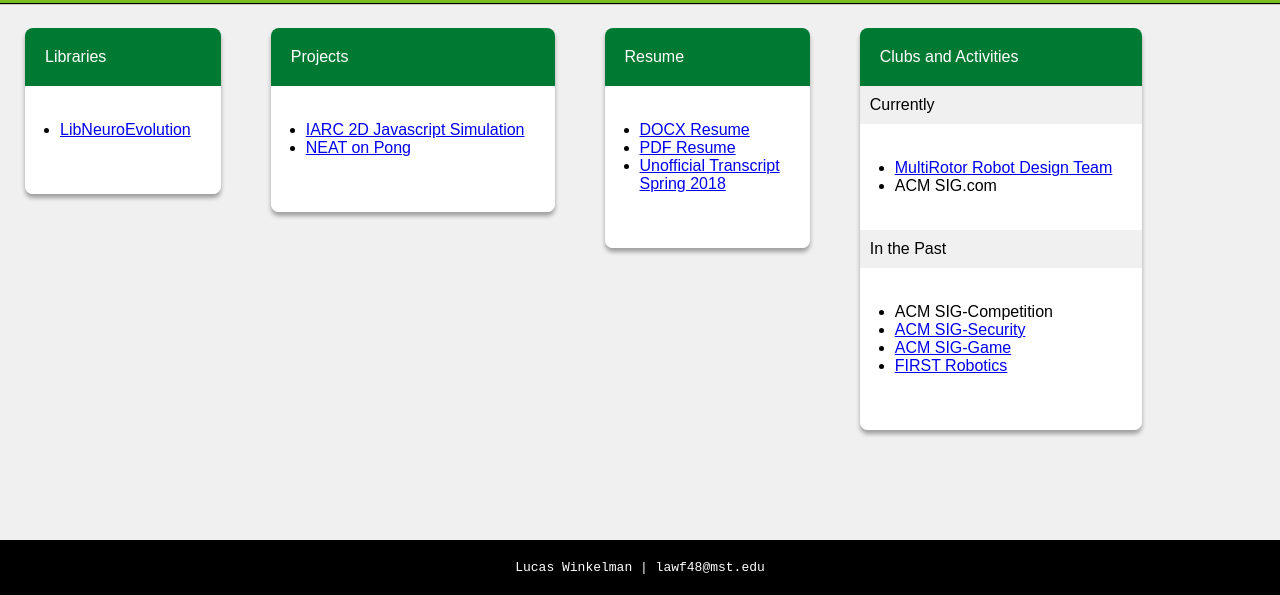
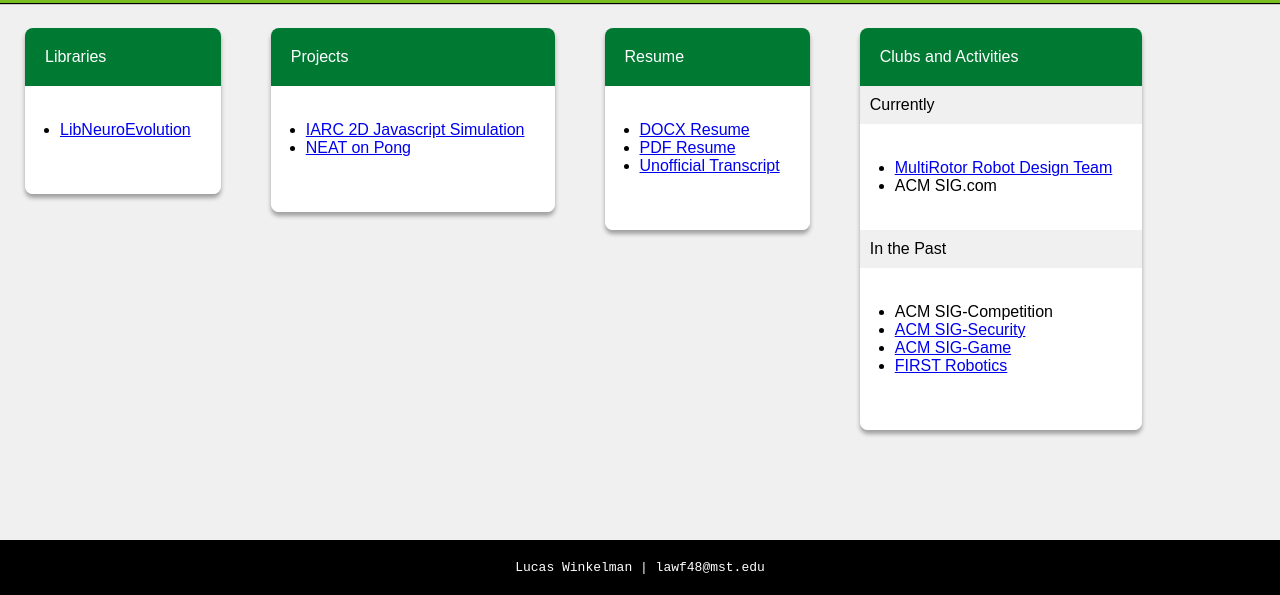
Before and after one commit to firecannons/firecannons.github.io, a plain HTML site: page index.html in a window 1280 px wide. Shown: the part 205-800 px from the top of the page. Drawn offline with Linux system fonts and the light colour scheme.

Commit message:
Updated resume and transcript, and changed wording of transcript link on webpage.

```diff
--- a/index.html
+++ b/index.html
@@ -63,7 +63,7 @@
                         <ul class="SectionBodyElement">
                             <li><a href="Assets/Resume.docx" class="SectionBodyItem"  target="_blank">DOCX Resume</a></li>
                             <li><a href="Assets/Resume.pdf" class="SectionBodyItem"  target="_blank">PDF Resume</a></li>
-                            <li><a href="Assets/Transcript.pdf" class="SectionBodyItem"  target="_blank">Unofficial Transcript<br>Spring 2018</a></li>
+                            <li><a href="Assets/Transcript.pdf" class="SectionBodyItem"  target="_blank">Unofficial Transcript</a></li>
                         </ul>
                     </div>
                 </div>
```
Also changed, not shown: 3 other files.
